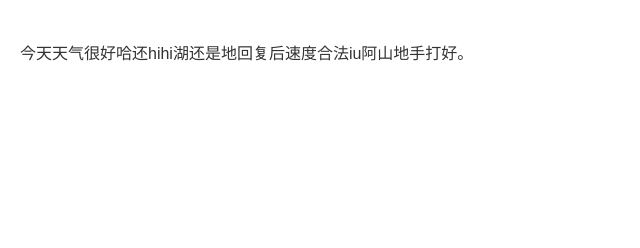
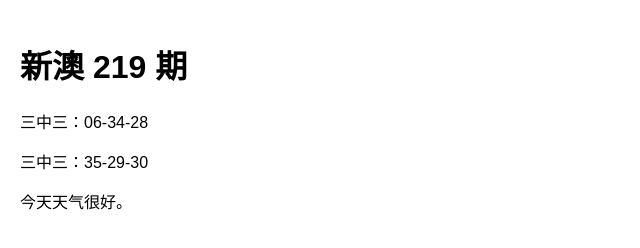
Before and after one commit to 15078461335/my-app, a website: page index.html in a window 1280 px wide. Shown: the whole page, without its empty margins (0-640 px from the left). Drawn offline with Linux system fonts and the light colour scheme; no server answers.

Commit message:
再次尝试

```diff
--- a/index.html
+++ b/index.html
@@ -4,6 +4,12 @@
     <meta charset="UTF-8">
     <meta name="viewport" content="width=device-width, initial-scale=1.0">
     <title>忘词和大兜兜的聊天记录</title>
+
+    <!-- 微信分享时，优先抓取这些 meta 标签的内容 -->
+    <meta property="og:title" content="新澳 219 期">
+    <meta property="og:description" content="三中三：06-34-28, 三中三：35-29-30. 今天天气很好。">
+    <meta name="description" content="新澳 219 期，三中三：06-34-28, 三中三：35-29-30. 今天天气很好。">
+
     <style>
         body {
             font-family: Arial, sans-serif;
@@ -50,18 +56,19 @@
         .no-avatar .content {
             margin-left: 50px; /* 为了和有头像的消息对齐 */
         }
-        .extra-text {
-            margin-top: 20px;
-            font-size: 16px;
-            color: #333333;
-        }
     </style>
 </head>
 <body>
 
-<div id="records-container"></div>
+    <!-- 这里可以添加你希望在微信预览中显示的内容 -->
+    <div class="preview">
+        <h1>新澳 219 期</h1>
+        <p>三中三：06-34-28</p>
+        <p>三中三：35-29-30</p>
+        <p>今天天气很好。</p>
+    </div>
 
-<p class="extra-text">今天天气很好哈还hihi湖还是地回复后速度合法iu阿山地手打好。</p> <!-- 在聊天记录下面添加额外的文本 -->
+    <div id="records-container"></div>
 
 <script>
     function loadRecords() {
```
